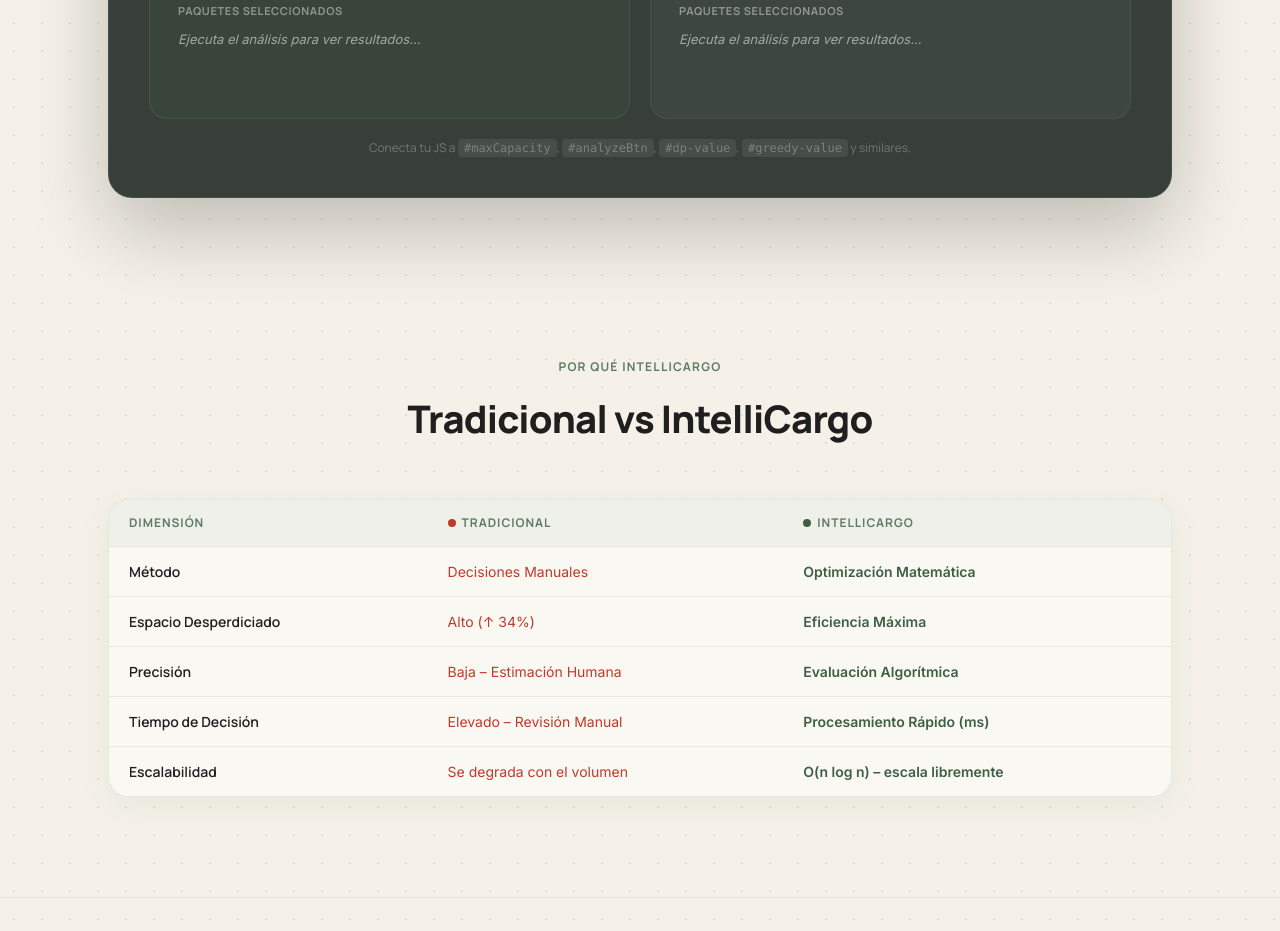
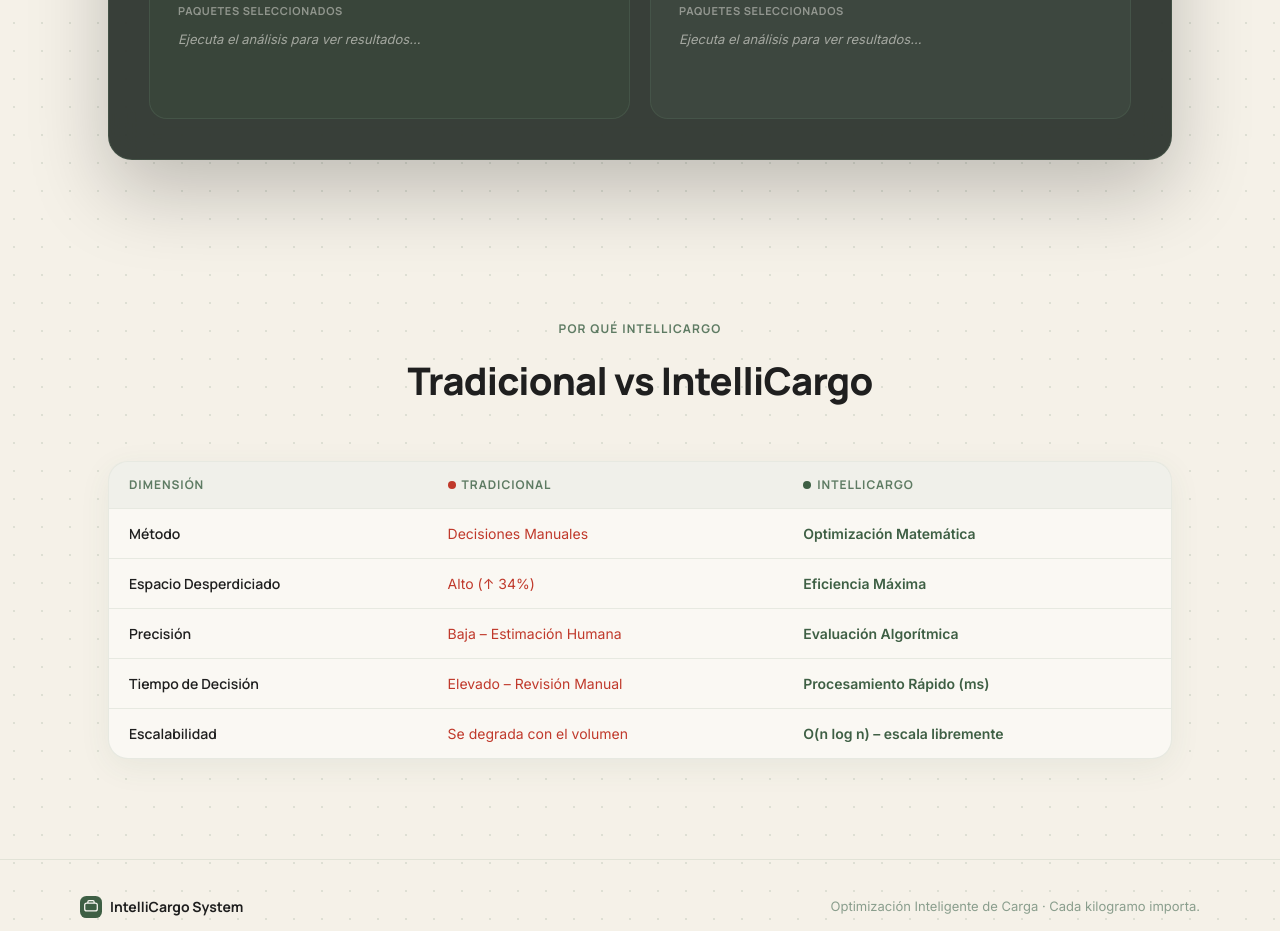
Before and after one commit to Fesback/Cargov1, a plain HTML site: page frontend/index.html in a window 1280 px wide. Shown: the part 3071-4002 px from the top of the page. Drawn offline with nearby package versions, Linux system fonts and the light colour scheme; a script that the page names is missing.

Commit message:
arreglos html

```diff
--- a/frontend/index.html
+++ b/frontend/index.html
@@ -374,7 +374,6 @@
 
         </div>
 
-        <p style="font-size:12px;color:rgba(250,248,243,0.3);margin:20px 0 0;text-align:center;font-family:'Manrope',sans-serif;">Conecta tu JS a <code style="background:rgba(255,255,255,0.08);padding:2px 6px;border-radius:4px;">#maxCapacity</code>, <code style="background:rgba(255,255,255,0.08);padding:2px 6px;border-radius:4px;">#analyzeBtn</code>, <code style="background:rgba(255,255,255,0.08);padding:2px 6px;border-radius:4px;">#dp-value</code>, <code style="background:rgba(255,255,255,0.08);padding:2px 6px;border-radius:4px;">#greedy-value</code> y similares.</p>
       </div>
     </div>
   </section>
```
